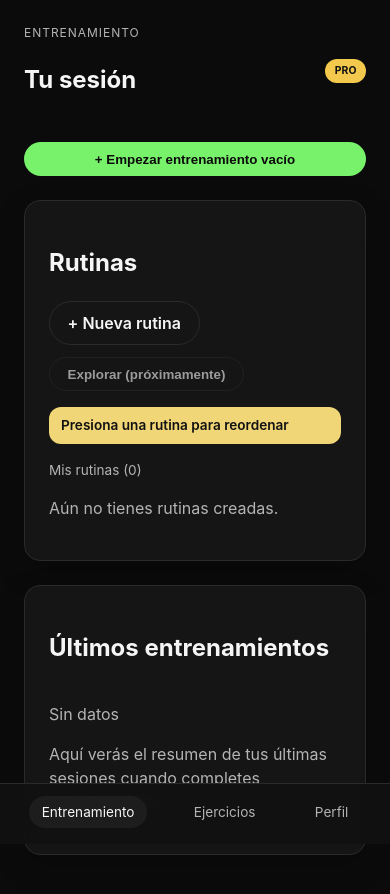
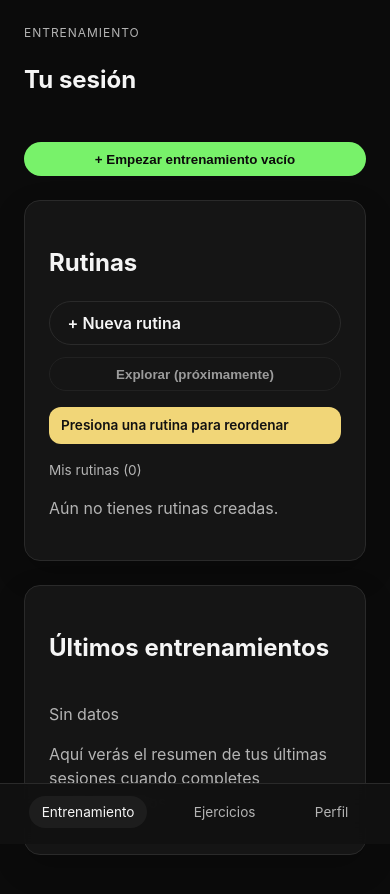
Before and after one commit to Vonetto/gym-app, a React (Vite) app: page / in a window 390 px wide. Shown: the top 894 px of the page. Built offline with nearby package versions, Linux system fonts and the light colour scheme.

Commit message:
fix(ui): improve mobile layouts

```diff
--- a/src/pages/Home.tsx
+++ b/src/pages/Home.tsx
@@ -140,7 +140,6 @@ export function Home() {
           <p className="overline">Entrenamiento</p>
           <h1>Tu sesión</h1>
         </div>
-        <span className="badge">PRO</span>
       </div>
 
       <button className="primary-button full" type="button" onClick={handleStartEmpty}>
--- a/src/styles.css
+++ b/src/styles.css
@@ -336,6 +336,7 @@ input::placeholder {
 .set-table {
   display: grid;
   gap: 0.5rem;
+  overflow-x: auto;
 }
 
 .set-row {
@@ -346,6 +347,7 @@ input::placeholder {
   background: #222;
   padding: 0.5rem 0.75rem;
   border-radius: 12px;
+  min-width: 520px;
 }
 
 .set-row input {
@@ -490,6 +492,33 @@ button:disabled {
 }
 
 @media (max-width: 640px) {
+  .training-header,
+  .workout-header,
+  .profile-header,
+  .routine-header,
+  .card-header {
+    flex-direction: column;
+    align-items: flex-start;
+  }
+
+  .field.inline {
+    grid-auto-flow: row;
+    grid-template-columns: 1fr;
+  }
+
+  .inline {
+    flex-direction: column;
+    align-items: stretch;
+  }
+
+  .actions {
+    width: 100%;
+  }
+
+  .actions button {
+    flex: 1 1 45%;
+  }
+
   .list-row {
     flex-direction: column;
     align-items: flex-start;
@@ -498,6 +527,7 @@ button:disabled {
   .set-row {
     grid-template-columns: 0.6fr 1fr 1fr 1fr;
     grid-template-rows: auto auto;
+    min-width: 100%;
   }
 
   .set-row span:nth-child(2),
```
